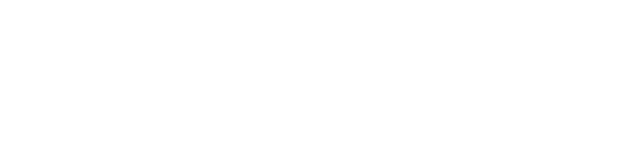
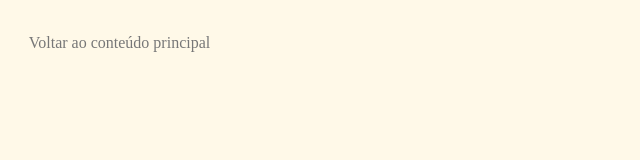
Before and after one commit to M3nin0/economicoDesign, a plain HTML site: page aulas/16-10-2017/graph.html in a window 1280 px wide. Shown: the whole page, without its empty margins (0-640 px from the left). Drawn offline with nearby package versions, Linux system fonts and the light colour scheme.

Commit message:
Add base para os gráficos

```diff
--- a/aulas/16-10-2017/graph.html
+++ b/aulas/16-10-2017/graph.html
@@ -1,5 +1,20 @@
 <!DOCTYPE>
 <html>
+    <head>
+        <meta charset="utf-8">
+        <meta name="viewport" content="device-width, inicial-scale=1.0">
+        <title>Gráficos - 16/10/2017</title>
+        <link rel="stylesheet" href="./css/style.css">
+        <link rel="stylesheet" href="https://unpkg.com/purecss@1.0.0/build/pure-min.css" integrity="sha384-nn4HPE8lTHyVtfCBi5yW9d20FjT8BJwUXyWZT9InLYax14RDjBj46LmSztkmNP9w" crossorigin="anonymous">
+    </head>
+    <body>
+        <header>
+            <div class="menu pure-menu pure-menu-horizontal">
+                <ul class="pure-menu-list">
+                    <li class="pure-menu-item"><a href="index.html" class="pure-menu-link">Voltar ao conteúdo principal</a></li>
+                </ul>
+            </div>
+        </header>
 
 
 
@@ -24,4 +39,5 @@
             <!--
                 Unitário -> Variação de preço varia igualmente na quantidade
             -->
+    </body>
 </html>
```
